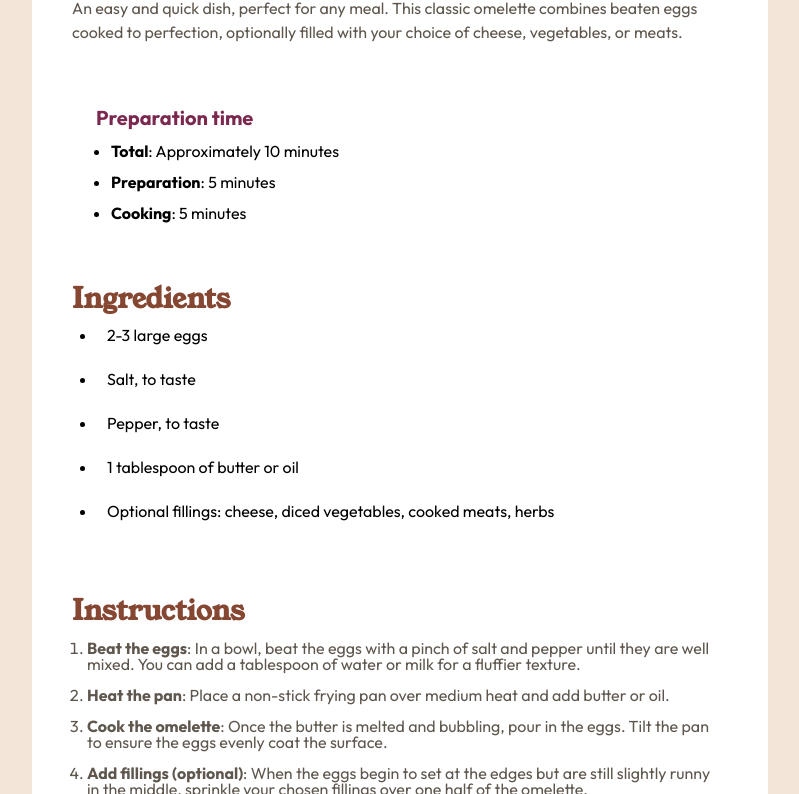
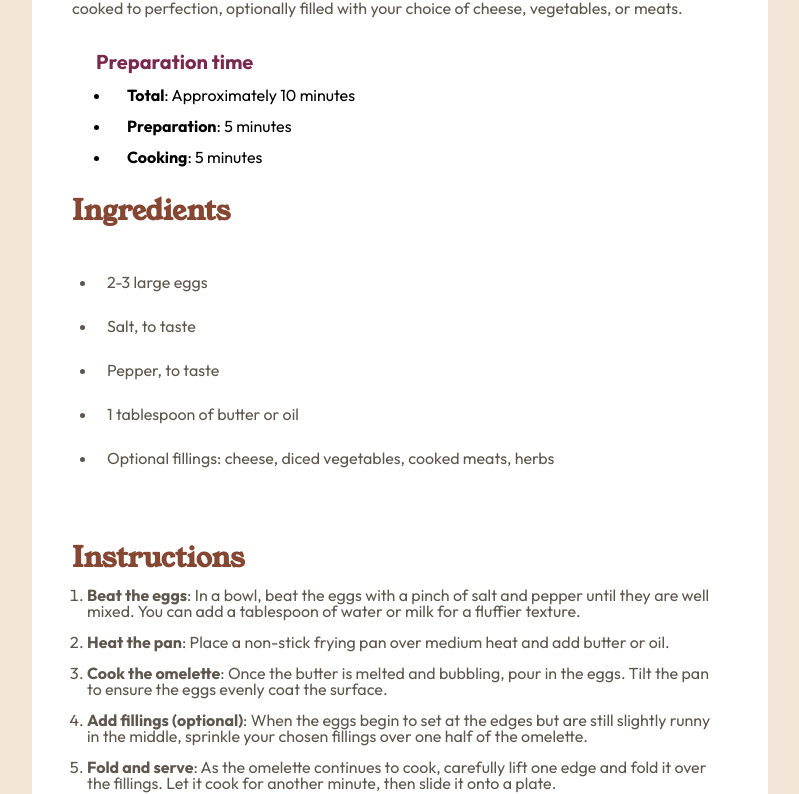
Before and after one commit to fcokur/recipe-page, a plain HTML site: page index.html in a window 1280 px wide. Shown: the part 611-1405 px from the top of the page, without its empty margins (240-1039 px from the left). Drawn offline with Linux system fonts and the light colour scheme.

Commit message:
Road to PixelPerfect 🚀

```diff
--- a/style.css
+++ b/style.css
@@ -34,7 +34,7 @@ body {
 
 .recipe-page__image img {
   width: 100%;
-  margin-bottom: 64px;
+  margin-bottom: 2.5em;
   border-radius: 24px;
 }
 
@@ -52,19 +52,20 @@ body {
   font-size: 2.5rem;
   margin: 1rem 0;
   color: var(--stone-900);
+  font-weight: 100;
 }
 
 .recipe-page__intro {
   color: var(--stone-600);
   line-height: 150%;
   font-family: var(--outfit);
-  margin-bottom: 64px;
+  margin-bottom: 2em;
 }
 
 .recipe-page__prep {
   margin-left: 1.5rem;
   font-family: var(--outfit);
-  margin-bottom: 64px;
+  margin-bottom: 2em;
 }
 
 .recipe-page__prep-title {
@@ -77,14 +78,19 @@ body {
   margin: 15px;
 }
 
+.recipe-page__prep-steps li b {
+  margin-left: 1em;
+}
+
 .recipe-page__ingredients {
-  margin-bottom: 64px;
+  margin-bottom: 4em;
 }
 
 .recipe-page__ingredients-title {
   color: var(--brown-800);
   font-size: 28px;
   font-family: var(--young-serif);
+  margin-bottom: 1.25em;
 }
 
 .recipe-page__ingredients-list li {
@@ -92,10 +98,15 @@ body {
   padding: 10px;
   font-family: var(--outfit);
   line-height: 150%;
+  color: var(--stone-600);
+}
+
+.recipe-page__ingredients-list li::before {
+  margin-left: 1em;
 }
 
 .recipe-page__instructions {
-  margin-bottom: 64px;
+  margin-bottom: 4em;
 }
 
 .recipe-page__instructions-title {
@@ -123,6 +134,7 @@ body {
 
 .recipe-page__nutrition-table {
   width: 100%;
+  font-family: var(--outfit);
 }
 
 .recipe-page__nutrition-table tr td {
```
